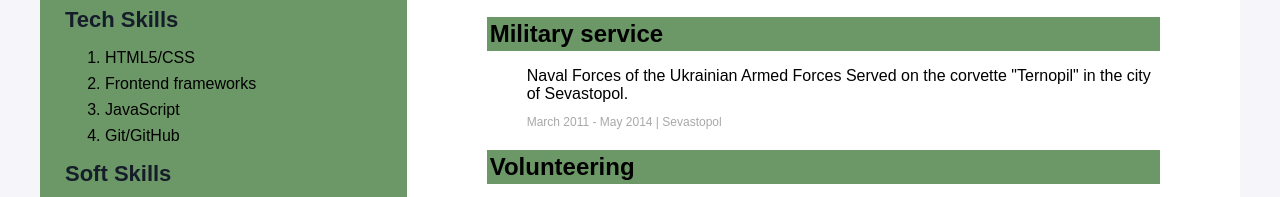
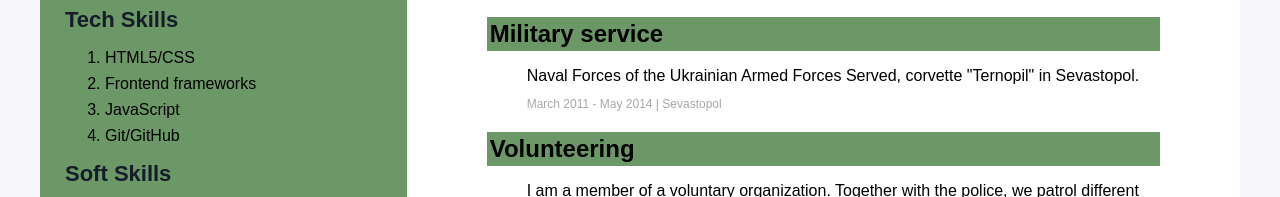
Before and after one commit to dino004/CV, a plain HTML site: page index.html in a window 1280 px wide. Shown: the part 553-750 px from the top of the page. Drawn offline with Linux system fonts and the light colour scheme.

Commit message:
fixed military

```diff
--- a/index.html
+++ b/index.html
@@ -60,8 +60,7 @@
             <h2 class="biography-title">Military service</h2>
             <ul class="biography__items">
               <li class="item">
-                Naval Forces of the Ukrainian Armed Forces Served on the
-                corvette "Ternopil" in the city of Sevastopol.
+                Naval Forces of the Ukrainian Armed Forces Served, corvette "Ternopil" in Sevastopol.
                 <p class="period-and-location">
                   March 2011 - May 2014 <span class="border">|</span> Sevastopol
                 </p>
```
